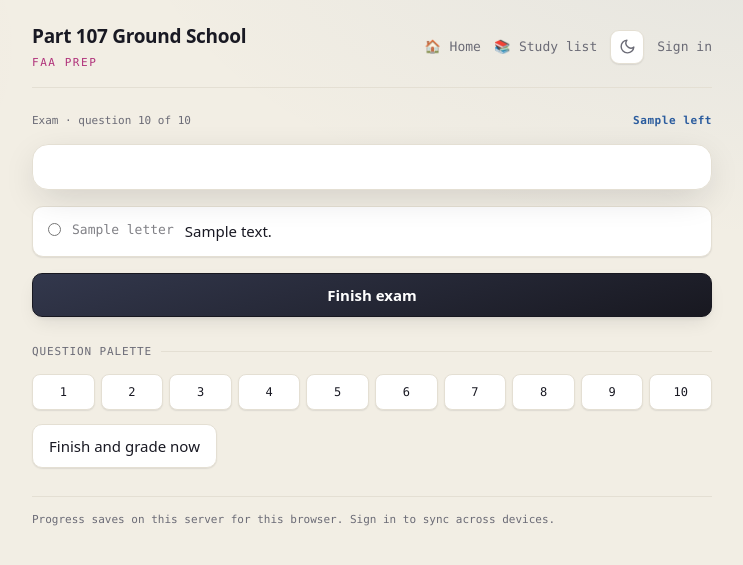
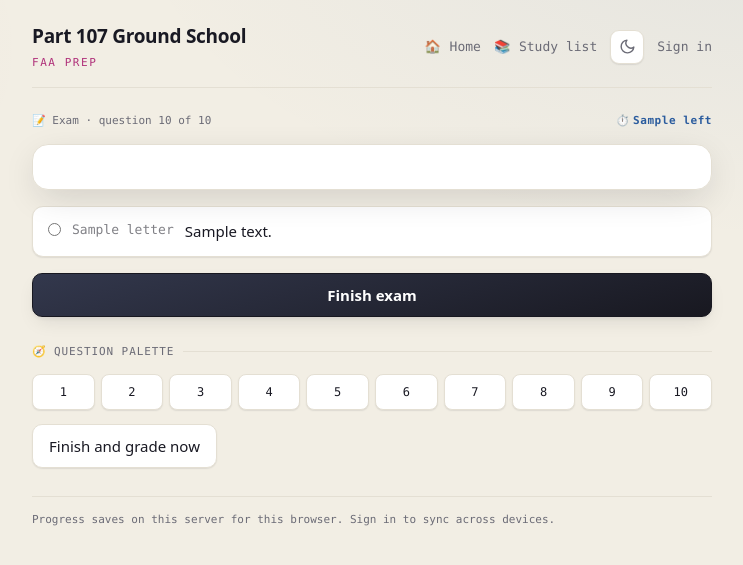
Before and after one commit to jha-ayush/part107_study_guide, a Flask app: template templates/exam.html in a window 1280 px wide. Shown: the top 565 px of the page, without its empty margins (268-1011 px from the left). Run offline with Flask 3, Linux system fonts and the light colour scheme; the template is opened without the code that fills it: most values are stand-ins (such as "Sample title", 1, 10 or a date in 2020); some libraries are stand-ins or nearby versions.

Commit message:
Enhance exam template with icons and styling

```diff
--- a/templates/exam.html
+++ b/templates/exam.html
@@ -1,8 +1,8 @@
 {% extends "base.html" %}
 {% block body %}
 <div class="meta">
-  <span class="l">Exam &middot; question {{ n + 1 }} of {{ total }}</span>
-  <span class="r timer {{ 'low' if remaining < 300 }}">{{ remaining_mmss }} left</span>
+  <span class="l">📝 Exam &middot; question {{ n + 1 }} of {{ total }}</span>
+  <span class="r timer {{ 'low' if remaining < 300 }}"><span class="te">{{ '⚠️' if remaining < 300 else '⏱️' }}</span>{{ remaining_mmss }} left</span>
 </div>
 
 <form method="post" action="{{ url_for('exam_nav') }}">
@@ -23,7 +23,7 @@
     {% else %}<button type="submit" name="finish" value="1" class="btn-primary" style="width:auto;flex:1">Finish exam</button>{% endif %}
   </div>
 
-  <div class="section-title">Question palette</div>
+  <div class="section-title">🧭 Question palette</div>
   <div class="palette">
     {% for i in range(total) %}
     <button type="submit" name="goto" value="{{ i }}" class="{{ 'answered' if i in answered_set }} {{ 'current' if i == n }}">{{ i + 1 }}</button>
```
